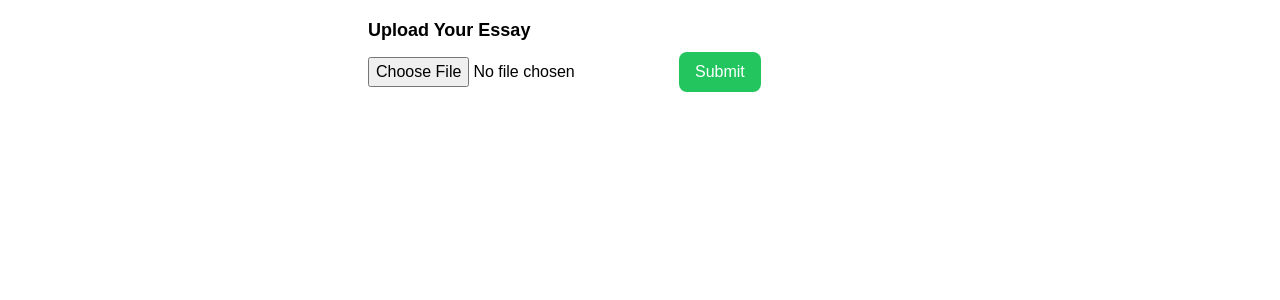
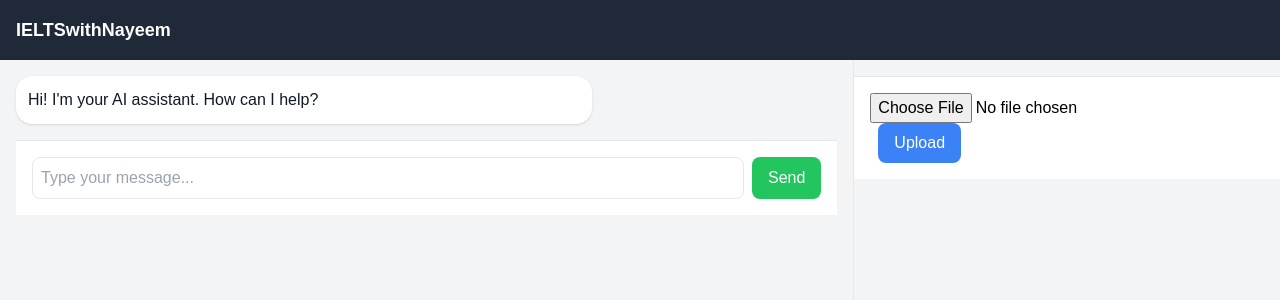
Before and after one commit to naimhimu/chatgpt-clone, a React (Create React App) app: page / in a window 1280 px wide. Shown: the top 300 px of the page. Built offline with nearby package versions, Linux system fonts and the light colour scheme.

Commit message:
Update App.js

```diff
--- a/src/App.js
+++ b/src/App.js
@@ -1,16 +1,58 @@
 import React, { useState } from "react";
 import axios from "axios";
 
-function App() {
+// Components
+function Header() {
+  return (
+    <div className="bg-gray-800 text-white p-4 text-lg font-bold">
+      IELTSwithNayeem
+    </div>
+  );
+}
+
+function ChatBox({ messages, sendMessage, input, setInput, loading }) {
+  return (
+    <div className="flex-1 overflow-y-auto p-4 space-y-4">
+      {messages.map((msg, i) => (
+        <div
+          key={i}
+          className={`p-3 rounded-2xl max-w-xl ${
+            msg.role === "user"
+              ? "bg-green-500 text-white ml-auto"
+              : "bg-white text-gray-900 mr-auto shadow"
+          }`}
+        >
+          {msg.content}
+        </div>
+      ))}
+      {loading && <p className="text-gray-500">Typing...</p>}
+
+      {/* Input Box */}
+      <div className="p-4 bg-white border-t flex mt-4">
+        <input
+          className="flex-1 border rounded-lg p-2 mr-2"
+          value={input}
+          onChange={(e) => setInput(e.target.value)}
+          placeholder="Type your message..."
+          onKeyDown={(e) => e.key === "Enter" && sendMessage()}
+        />
+        <button
+          onClick={sendMessage}
+          className="bg-green-500 text-white px-4 py-2 rounded-lg"
+        >
+          Send
+        </button>
+      </div>
+    </div>
+  );
+}
+
+function FileUpload() {
   const [file, setFile] = useState(null);
-  const [uploading, setUploading] = useState(false);
   const [result, setResult] = useState("");
-
-  const handleFileChange = (e) => setFile(e.target.files[0]);
 
   const handleUpload = async () => {
     if (!file) return;
-    setUploading(true);
 
     const formData = new FormData();
     formData.append("file", file);
@@ -19,34 +61,72 @@ function App() {
       const res = await axios.post("/.netlify/functions/uploadEssay", formData, {
         headers: { "Content-Type": "multipart/form-data" },
       });
-
       setResult(res.data.result);
     } catch (err) {
       console.error(err);
-      setResult("❌ Error processing essay");
+      setResult("❌ Error processing file");
     }
-
-    setUploading(false);
   };
 
   return (
-    <div className="p-4 max-w-xl mx-auto">
-      <h2 className="text-lg font-bold mb-2">Upload Your Essay</h2>
-      <input type="file" onChange={handleFileChange} />
+    <div className="p-4 bg-white border-t mt-4">
+      <input type="file" onChange={(e) => setFile(e.target.files[0])} />
       <button
         onClick={handleUpload}
-        disabled={uploading}
-        className="bg-green-500 text-white px-4 py-2 rounded-lg ml-2"
+        className="bg-blue-500 text-white px-4 py-2 rounded-lg ml-2"
       >
-        {uploading ? "Uploading..." : "Submit"}
+        Upload
       </button>
+      {result && <p className="mt-2">{result}</p>}
+    </div>
+  );
+}
 
-      {result && (
-        <div className="mt-4 p-3 border rounded bg-gray-100">
-          <strong>AI Feedback:</strong>
-          <p>{result}</p>
+function App() {
+  const [messages, setMessages] = useState([
+    { role: "assistant", content: "Hi! I'm your AI assistant. How can I help?" },
+  ]);
+  const [input, setInput] = useState("");
+  const [loading, setLoading] = useState(false);
+
+  const sendMessage = async () => {
+    if (!input.trim()) return;
+
+    const newMessages = [...messages, { role: "user", content: input }];
+    setMessages(newMessages);
+    setInput("");
+    setLoading(true);
+
+    try {
+      const res = await axios.post("/.netlify/functions/chatgpt", {
+        message: input,
+      });
+      const reply = res.data.reply;
+      setMessages([...newMessages, { role: "assistant", content: reply }]);
+    } catch (err) {
+      console.error(err);
+      setMessages([...newMessages, { role: "assistant", content: "❌ Error fetching response" }]);
+    }
+    setLoading(false);
+  };
+
+  return (
+    <div className="flex flex-col h-screen bg-gray-100">
+      <Header />
+      <div className="flex flex-1 flex-col md:flex-row">
+        <div className="flex-1 md:w-2/3">
+          <ChatBox
+            messages={messages}
+            sendMessage={sendMessage}
+            input={input}
+            setInput={setInput}
+            loading={loading}
+          />
         </div>
-      )}
+        <div className="md:w-1/3 border-l">
+          <FileUpload />
+        </div>
+      </div>
     </div>
   );
 }
```
